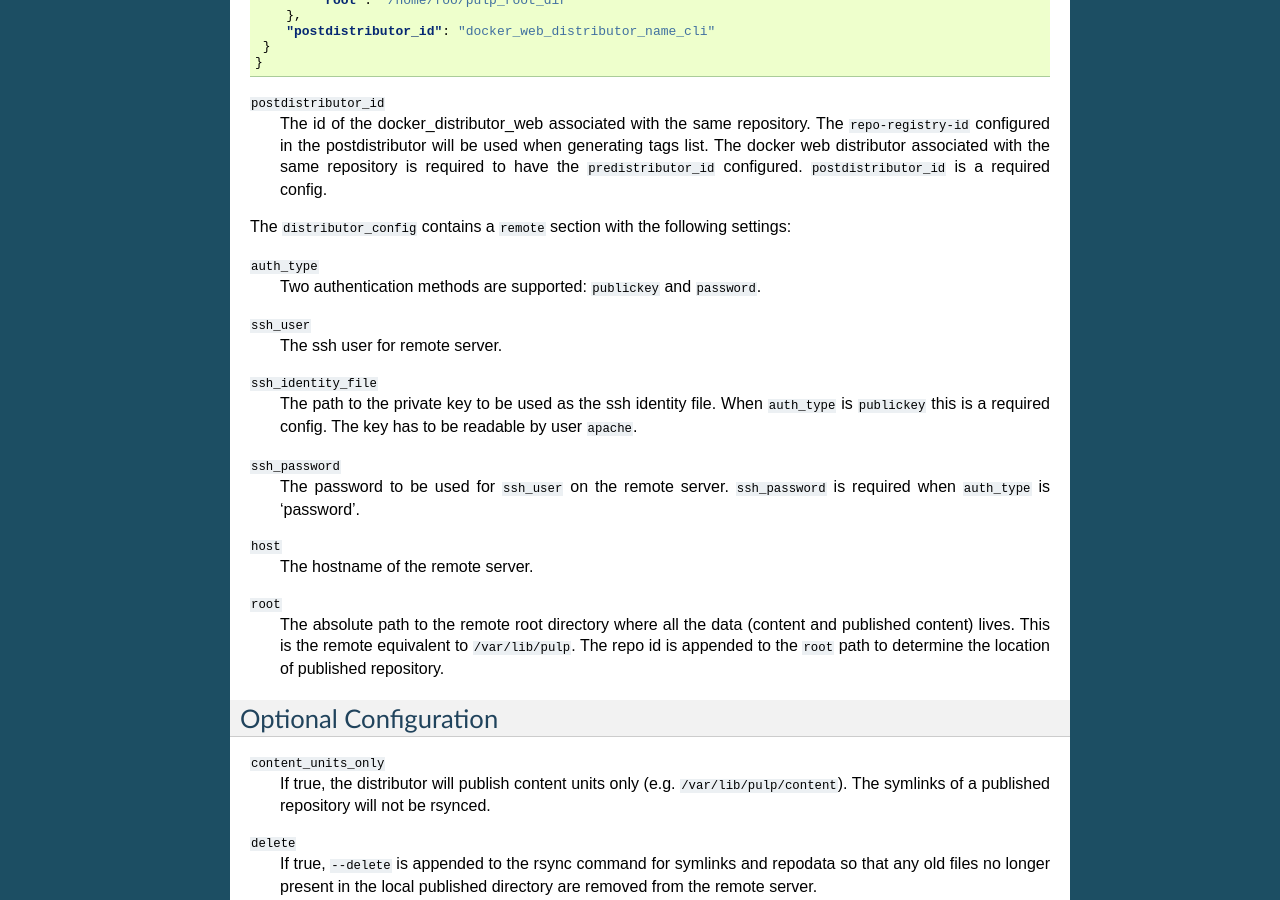
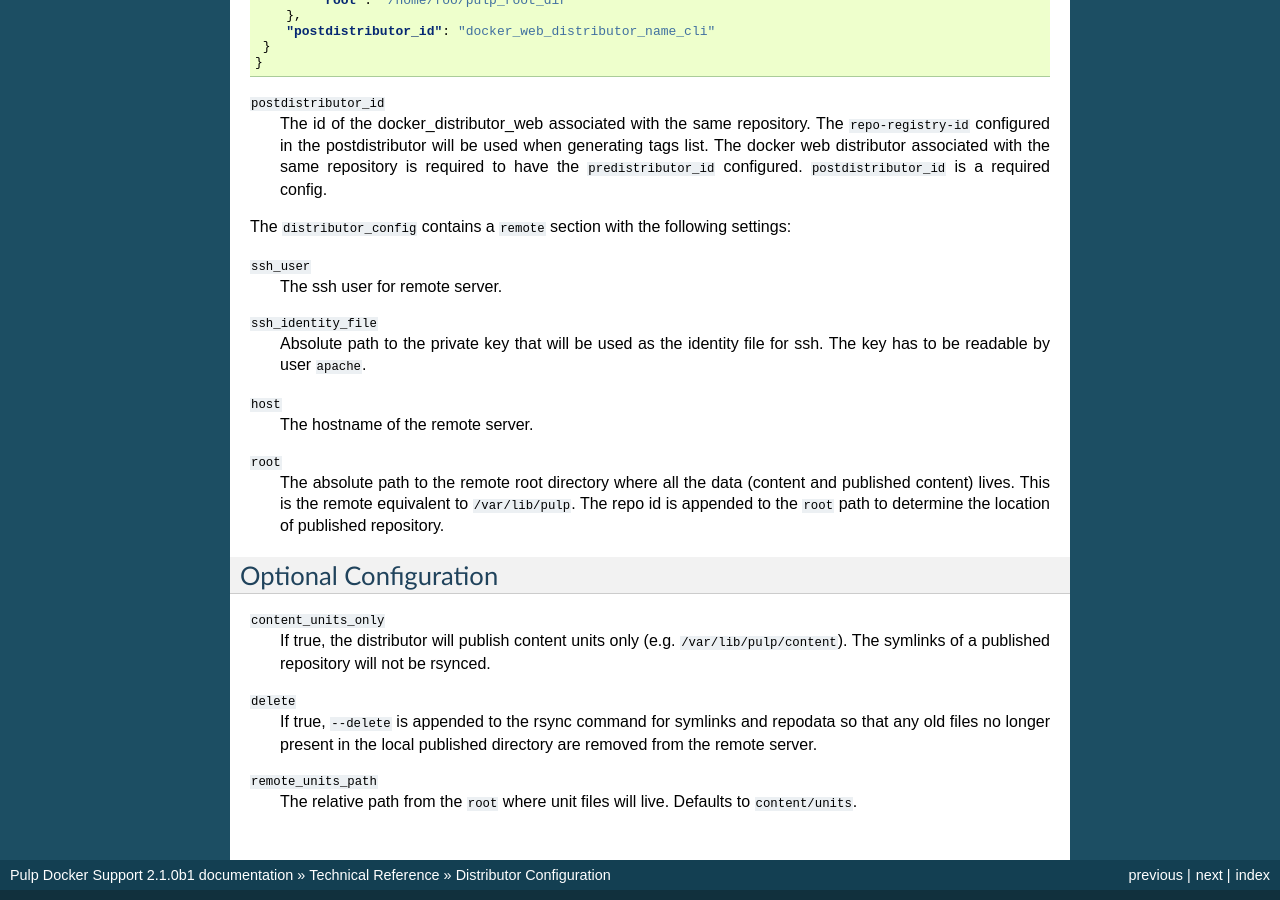
Before and after one commit to pulp/pulp_docker, a Sphinx documentation site: the page built from docs/tech-reference/distributor.rst, in a window 1280 px wide and 900 px high, scrolled down 3218 px. Built offline with Sphinx 7.4.7, drawn with Linux system fonts in a browser that asks for light colours.

Commit message:
Removes docs referencing use of password authentication for rsync publishes
re #1887
https://pulp.plan.io/issues/1887

```diff
--- a/docs/tech-reference/distributor.rst
+++ b/docs/tech-reference/distributor.rst
@@ -205,19 +205,12 @@
 
 The ``distributor_config`` contains a ``remote`` section with the following settings:
 
-``auth_type``
-  Two authentication methods are supported: ``publickey`` and ``password``.
-
 ``ssh_user``
   The ssh user for remote server.
 
 ``ssh_identity_file``
-  The path to the private key to be used as the ssh identity file. When ``auth_type`` is
-  ``publickey`` this is a required config. The key has to be readable by user ``apache``.
-
-``ssh_password``
-  The password to be used for ``ssh_user`` on the remote server. ``ssh_password`` is required when
-  ``auth_type`` is 'password'.
+  Absolute path to the private key that will be used as the identity file for ssh. The key has to
+  be readable by user ``apache``.
 
 ``host``
   The hostname of the remote server.
```
